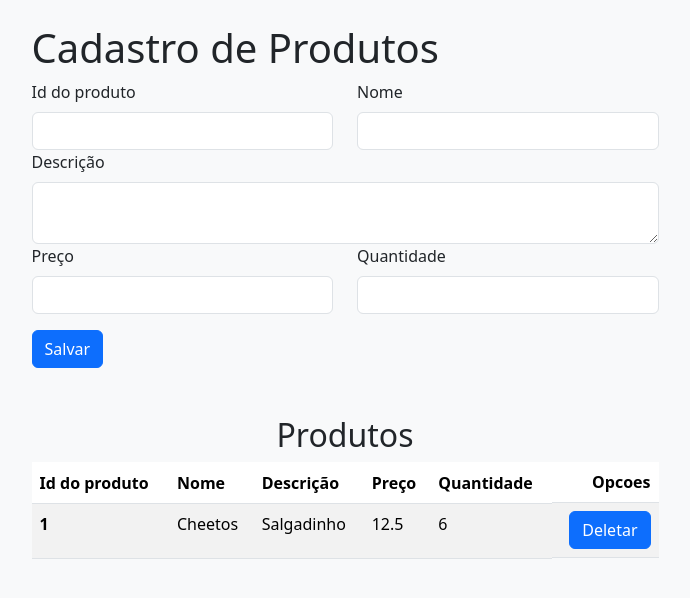
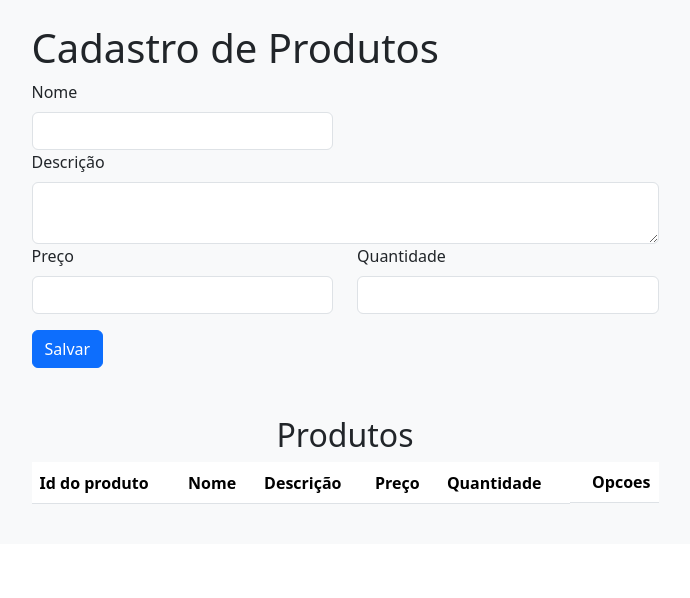
Before and after one commit to DSFerrari/Cadastro-de-produtos, an Angular app: page / in a window 1280 px wide. Shown: the top 598 px of the page, without its empty margins (295-985 px from the left). Built offline with nearby package versions, Linux system fonts and the light colour scheme; data requests are answered from the project's data file.

Commit message:
função editar adicionado

```diff
--- a/db.json
+++ b/db.json
@@ -1,11 +1,3 @@
 {
-  "Product": [
-    {
-      "id": "1",
-      "name": "Cheetos",
-      "describe": "Salgadinho",
-      "price": 12.5,
-      "quant": 6
-    }
-  ]
+  "Product": []
 }
--- a/package.json
+++ b/package.json
@@ -21,7 +21,6 @@
     "@ng-bootstrap/ng-bootstrap": "^16.0.0",
     "@popperjs/core": "^2.11.8",
     "bootstrap": "^5.3.2",
-    "json-server": "^1.0.0-alpha.23",
     "rxjs": "~7.8.0",
     "tslib": "^2.3.0",
     "zone.js": "~0.14.3"
--- a/src/app/products.service.ts
+++ b/src/app/products.service.ts
@@ -22,4 +22,8 @@ export class ProductsService {
     return this.http.delete<void>
     (`${this.url}/${Product.id}`);
   }
+  update(Product:Product): Observable<Product>{
+    return this.http.put<Product>
+  (`${this.url}/${Product.id}`,Product);
 }
+}
--- a/src/app/products/products.component.html
+++ b/src/app/products/products.component.html
@@ -4,15 +4,6 @@
   <h1>Cadastro de Produtos</h1>
   <form [formGroup]="formGroupProduct">
     <div class="row">
-    <div class="col-sm-6">
-    <label for="id_produto" class="form-label">Id do produto</label>
-    <input
-    type="text"
-    class="form-control"
-    id="id_produto"
-    formControlName="id"
-    />
-  </div>
     <div class="col-sm-6">
       <label for="nome" class="form-label">Nome</label>
       <input
@@ -83,6 +74,7 @@
         <td>{{product.quant}}</td>
         <td class ="d-flex justify-content-end">
           <button class="btn btn-primary "(click)="delete(product)">Deletar</button>
+          <button class="btn btn-primary "(click)="edit(product)">Editar</button>
         </td>
         </tr>
       </tbody>
--- a/src/app/products/products.component.ts
+++ b/src/app/products/products.component.ts
@@ -36,12 +36,28 @@ export class ProductsComponent implements OnInit{
   }
 
   save(){
+    if(this.isEditing){
+      this.service.update(this.formGroupProduct.value).subscribe({
+        next : () => {
+          this.loadProducts();
+          this.isEditing = false;
+        }
+      })
+    }
+    else{
     this.service.save(this.formGroupProduct.value).subscribe({
       next: data => this.products.push(data)
     });
   }
+this.formGroupProduct.reset();
+}
   delete(Product:Product){
     this.service.delete(Product).subscribe({
       next: () => this.loadProducts(),});
    }
+
+   edit(Product:Product){
+    this.formGroupProduct.setValue(Product);
+    this.isEditing = true;
+   }
 }
```
Also changed, not shown: 1 other file (tests, documents, lock files or other folders).
